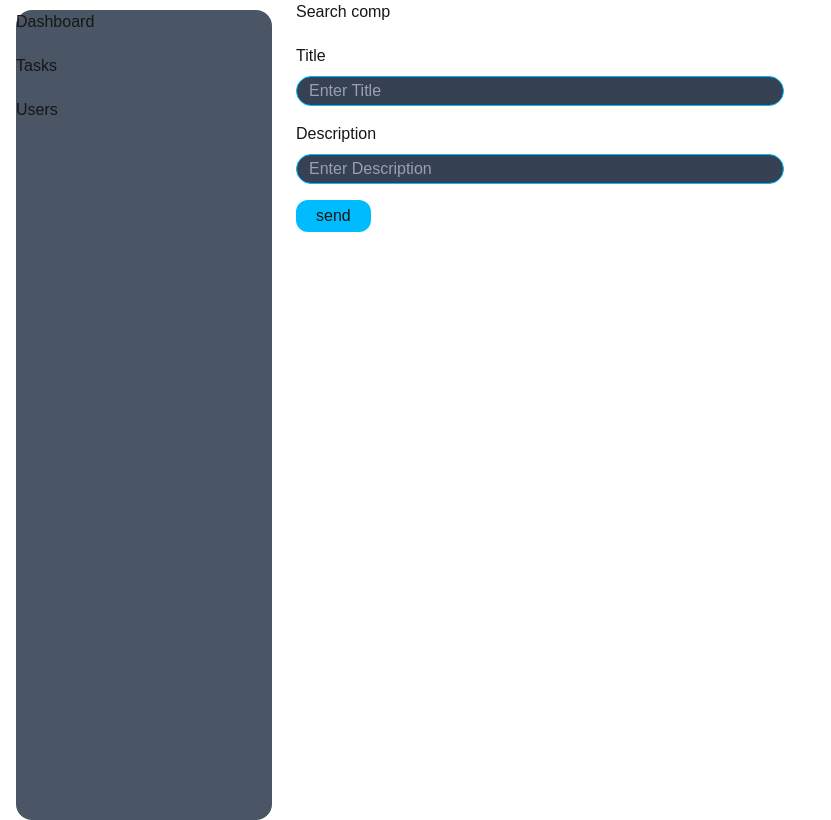
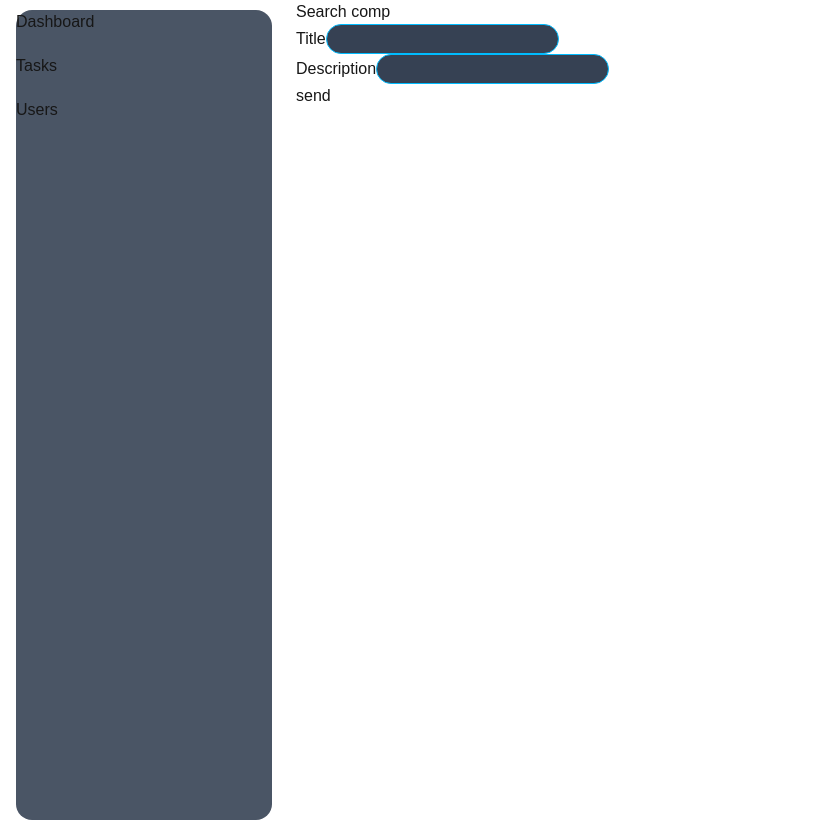
Before and after one commit to hamed4dev-commits/todoApp, a Next.js app: page /task/new in a window 1280 px wide. Shown: the whole page, without its empty margins (0-831 px from the left). Built offline with nearby package versions, Linux system fonts and the light colour scheme.

Commit message:
react-hook-form + zod added to project

```diff
--- /dev/null
+++ b/components/helpers/helper.ts
@@ -0,0 +1,14 @@
+
+// const validation = (name: string, value: string) => {
+//     if (!!value.length) return `please enter your ${name}`
+
+//  switch (name) {
+//    case "title":
+//      return value.trim().length < 5 ? "Title must be at least 5 characters long" : "";
+//    case "description":
+//      return value.trim().length < 10 ? "Description must be at least 10 characters long" : "";
+//    default:
+//      return "";
+//  }
+// }
+// export {validation}
--- a/components/templates/NewTask.tsx
+++ b/components/templates/NewTask.tsx
@@ -1,60 +1,109 @@
 "use client";
 
-import {  useState } from "react";
+import { SubmitHandler, useForm } from "react-hook-form";
 
+// import { useState } from "react";
+// // import { validation } from "../helpers/helper";
 
-type FormState = {
-    title: string,
-    description: string,
-}
+// type FormState = {
+//   title: string;
+//   description: string;
+// };
 
+// type ErrorState = {
+//   eTitle: string;
+//   eDescription: string;
+// };
 
+// const NewTask = () => {
+//   const [form, setForm] = useState<FormState>({
+//     title: "",
+//     description: "",
+//   });
+//   const [touched, setTouched] = useState<boolean>(false)
+//   const [error, setError] = useState<ErrorState>({
+//     eTitle: "",
+//     eDescription: "",
+//   })
+// //   console.log(form);
+//   const changeHandler = (e: React.ChangeEvent<HTMLInputElement>) => {
+//     const { name, value } = e.target;
+//     setTouched(true);
+
+//     if (name.trim().length < 5) {
+//       return setError((prev) => ({
+//         ...prev,
+//         eTitle: "your Title doesn't feel good",
+//       }));
+//     }
+
+//     setForm((prev) => ({
+//       ...prev,
+//       [name]: value,
+//     }));
+//   };
+//   const submitHandler = (e: React.FormEvent<HTMLFormElement>) => {
+//     e.preventDefault();
+//     console.log(form);
+//     // setForm({ title: "", description: "" });
+//   };
+//   return (
+//     <div>
+//       <form onSubmit={submitHandler} className="flex flex-col gap-4 mt-5">
+//         <div className="flex flex-col max-w-1/2 gap-2">
+//           <label htmlFor="title">Title</label>
+//           <input
+//             type="text"
+//             id="title"
+//             name="title"
+//             value={form.title}
+//             onChange={changeHandler}
+//             placeholder="Enter Title"
+//             className="border-sky-400 border rounded-2xl  placeholder-gray-400 text-white  bg-gray-700 px-3 py-0.5 "
+//           />
+//           <span>{touched}</span>
+//         </div>
+//         <div className="flex flex-col max-w-1/2 gap-2">
+//           <label htmlFor="desc">Description</label>
+//           <input
+//             type="text"
+//             id="desc"
+//             name="description"
+//             value={form.description}
+//             onChange={changeHandler}
+//             placeholder="Enter Description"
+//             className="border-sky-400 border rounded-2xl  placeholder-gray-400 text-white  bg-gray-700 px-3 py-0.5 "
+//           />
+//         </div>
+//         <button type="submit" className="bg-sky-400 w-fit px-5 py-1 rounded-xl">send</button>
+//       </form>
+//     </div>
+//   );
+// };
+
+// export default NewTask;
+type Inputs = {
+  title: string;
+  description: string;
+};
 const NewTask = () => {
-  const [form, setForm] = useState<FormState>({
-    title: "",
-    description: "",
-  });
-//   console.log(form);
-  const changeHandler = (e: React.ChangeEvent<HTMLInputElement>) => {
-    const { name, value } = e.target;
-    setForm((prev) => ({
-      ...prev,
-      [name]: value,
-    }));
-  };
-  const submitHandler = (e: React.FormEvent<HTMLFormElement>) => {
-    e.preventDefault();
-    console.log(form);
-    // setForm({ title: "", description: "" });
-  };
+  const {register,handleSubmit,watch,formState:{errors}} = useForm<Inputs>();
+  const onSubmit: SubmitHandler<Inputs> = (data) => console.log(data)
+  console.log(watch("title"))
+  console.log(errors)
   return (
     <div>
-      <form onSubmit={submitHandler} className="flex flex-col gap-4 mt-5">
-        <div className="flex flex-col max-w-1/2 gap-2">
-          <label htmlFor="title">Title</label>
-          <input
-            type="text"
-            id="title"
-            name="title"
-            value={form.title}
-            onChange={changeHandler}
-            placeholder="Enter Title"
-            className="border-sky-400 border rounded-2xl  placeholder-gray-400 text-white  bg-gray-700 px-3 py-0.5 "
-          />
+      <form onSubmit={handleSubmit(onSubmit)}>
+        <div>
+          <label>Title</label>
+          <input {...register("title")} className="border-sky-400 border rounded-2xl  placeholder-gray-400 text-white  bg-gray-700 px-3 py-0.5 " />
         </div>
-        <div className="flex flex-col max-w-1/2 gap-2">
-          <label htmlFor="desc">Description</label>
-          <input
-            type="text"
-            id="desc"
-            name="description"
-            value={form.description}
-            onChange={changeHandler}
-            placeholder="Enter Description"
-            className="border-sky-400 border rounded-2xl  placeholder-gray-400 text-white  bg-gray-700 px-3 py-0.5 "
-          />
+        <div>
+          <label>Description</label>
+          <input className="border-sky-400 border rounded-2xl  placeholder-gray-400 text-white  bg-gray-700 px-3 py-0.5 " {...register("description",{required:true})} />
+          {errors.description && <span>enter your description</span>}
         </div>
-        <button type="submit" className="bg-sky-400 w-fit px-5 py-1 rounded-xl">send</button>
+        <button type="submit" >send</button>
       </form>
     </div>
   );
--- a/package.json
+++ b/package.json
@@ -9,9 +9,12 @@
     "lint": "eslint"
   },
   "dependencies": {
+    "@hookform/resolvers": "^5.7.1",
     "next": "16.3.0",
     "react": "19.2.8",
     "react-dom": "19.2.8",
+    "react-hook-form": "^7.85.0",
+    "zod": "^4.4.3",
     "zustand": "^5.0.14"
   },
   "devDependencies": {
```
Also changed, not shown: 1 other file (tests, documents, lock files or other folders).
